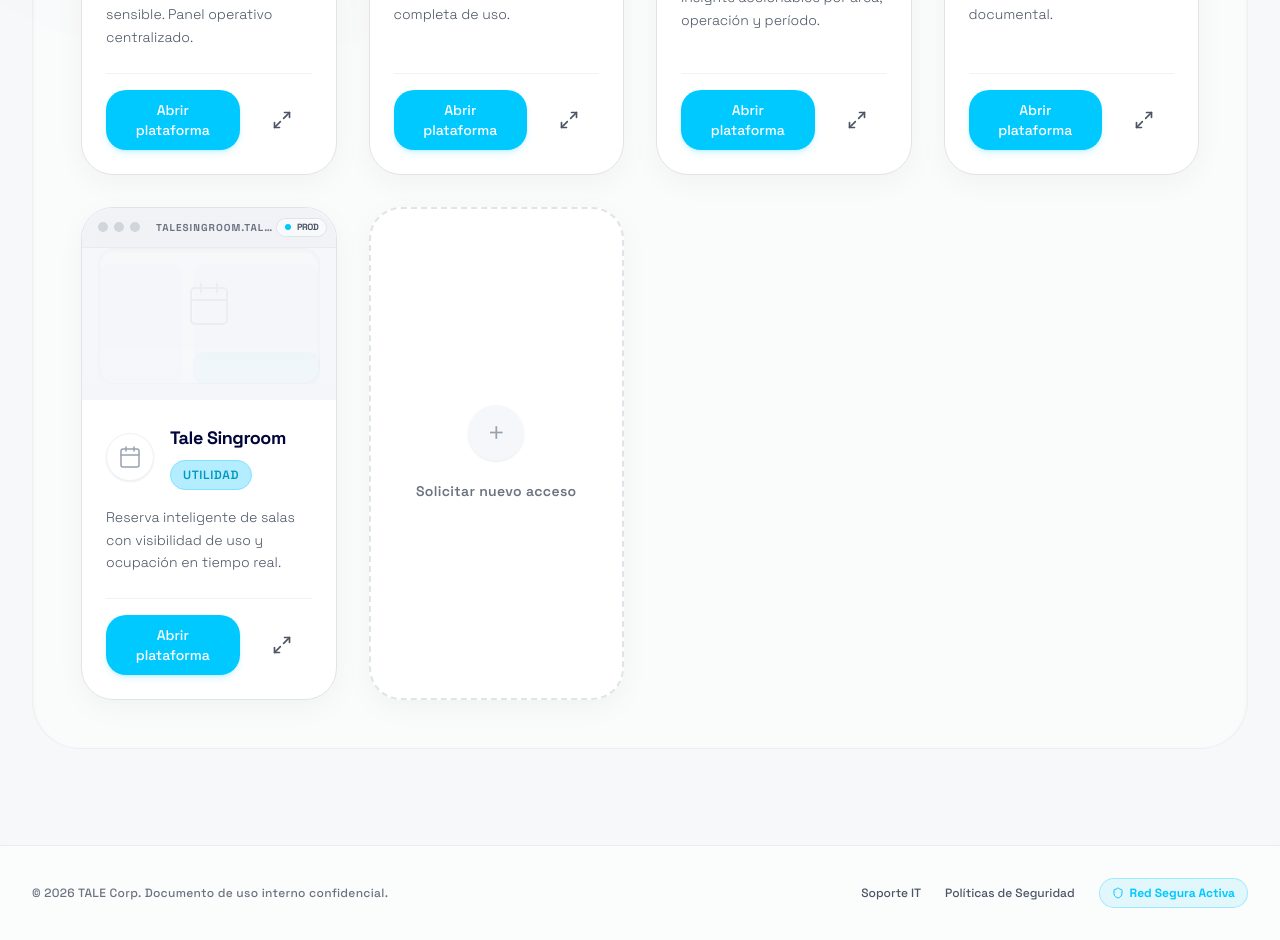
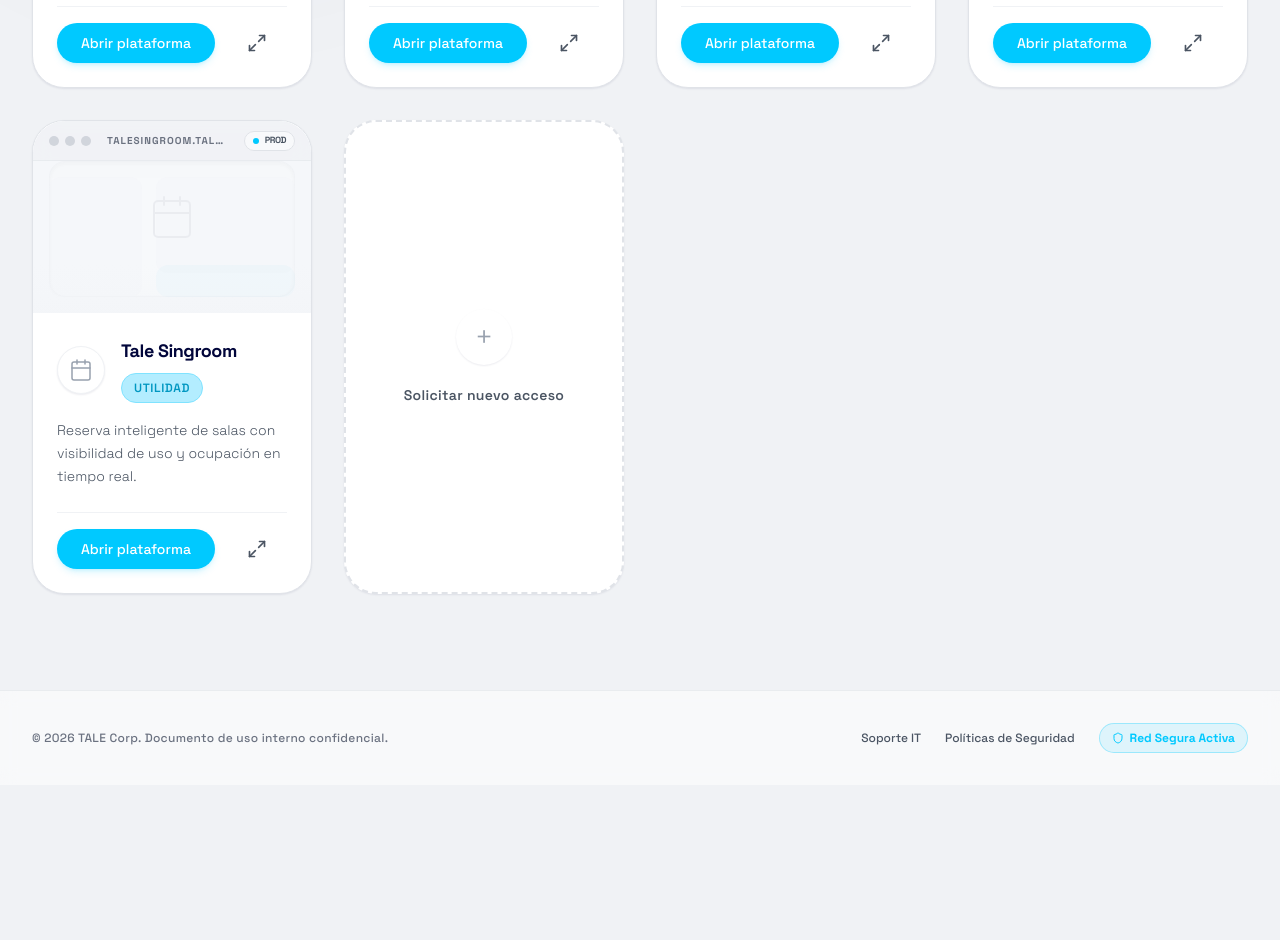
Before and after one commit to tale-ing-digital/tale_landing, a React (Vite) app: page / in a window 1280 px wide. Shown: the part 920-1860 px from the top of the page. After the commit the page ends 1705 px from the top, so only its background shows below. Built offline with nearby package versions, Linux system fonts and the light colour scheme.

Commit message:
style: restauración de layout original y optimización de contraste card-to-canvas

```diff
--- a/src/components/AppWidget.jsx
+++ b/src/components/AppWidget.jsx
@@ -11,8 +11,8 @@
       onClick={() => onAppAction(app.id, 'open')}
       className={`group relative flex flex-col rounded-3xl transition-all duration-500 cursor-pointer ${
         isActive
-          ? 'bg-white shadow-2xl shadow-cyan/10 ring-1 ring-cyan/20 transform -translate-y-1 scale-105 dark:bg-slate-800 dark:ring-cyan/50'
-          : 'glass dark:glass-dark hover:shadow-xl hover:shadow-slate-200/50 hover:bg-white dark:hover:bg-slate-700/80 hover:-translate-y-1 hover:border-slate-300'
+          ? 'bg-white shadow-2xl shadow-cyan/15 ring-1 ring-cyan/20 transform -translate-y-1 scale-105 dark:bg-slate-800 dark:ring-cyan/50'
+          : 'bg-white border border-slate-200 shadow-sm hover:shadow-xl hover:shadow-slate-200/60 hover:-translate-y-1.5 hover:border-slate-300 dark:glass-dark dark:hover:bg-slate-700/80'
       }`}
     >
       <IframePreview app={app} isActive={isActive} />
--- a/src/components/Portal.jsx
+++ b/src/components/Portal.jsx
@@ -18,7 +18,6 @@
       <HeroSection />
 
       {/* Apps Grid */}
-      <div className="bg-white/40 dark:bg-slate-900/20 backdrop-blur-sm rounded-[3rem] p-8 lg:p-12 border border-slate-200/50 dark:border-slate-800/50 shadow-inner">
       <div className="grid grid-cols-1 md:grid-cols-2 lg:grid-cols-4 gap-6 lg:gap-8 auto-rows-max">
         {APPS.map((app) => (
           <AppWidget
@@ -30,14 +29,13 @@
         ))}
 
         {/* Solicitar nuevo acceso card */}
-          <div className="group flex flex-col items-center justify-center glass dark:glass-dark rounded-3xl border-2 border-dashed border-slate-200 dark:border-slate-700 hover:border-cyan/40 dark:hover:border-cyan/40 hover:bg-white dark:hover:bg-slate-700/80 transition-all duration-300 min-h-96 cursor-pointer">
-            <div className="w-14 h-14 rounded-full bg-slate-50 dark:bg-slate-800 shadow-sm flex items-center justify-center mb-5 group-hover:scale-110 group-hover:shadow-md transition-all duration-300">
+        <div className="group flex flex-col items-center justify-center glass dark:glass-dark rounded-3xl border-2 border-dashed border-slate-200 dark:border-slate-700 hover:border-cyan/40 dark:hover:border-cyan/40 hover:bg-white/80 dark:hover:bg-slate-700/80 transition-all duration-300 min-h-96 cursor-pointer shadow-sm">
+          <div className="w-14 h-14 rounded-full bg-white dark:bg-slate-800 shadow-sm flex items-center justify-center mb-5 group-hover:scale-110 group-hover:shadow-md transition-all duration-300">
             <span className="text-3xl font-light text-slate-400 group-hover:text-cyan">+</span>
           </div>
-            <span className="text-sm font-semibold text-slate-500 dark:text-slate-400 group-hover:text-navy dark:group-hover:text-cyan tracking-wide">
+          <span className="text-sm font-semibold text-slate-600 dark:text-slate-300 group-hover:text-navy dark:group-hover:text-cyan tracking-wide">
             Solicitar nuevo acceso
           </span>
-          </div>
         </div>
       </div>
     </main>
--- a/src/styles/globals.css
+++ b/src/styles/globals.css
@@ -17,7 +17,7 @@
   }
 
   body {
-    @apply bg-slate-100/50 text-slate-900 font-sans dark:bg-slate-950;
+    @apply bg-slate-100 text-slate-900 font-sans dark:bg-slate-950;
   }
 
   /* Selection styling */
@@ -47,7 +47,7 @@
 @layer components {
   /* Premium glass effect */
   .glass {
-    @apply bg-white border border-slate-200 shadow-[0_8px_30px_rgb(0,0,0,0.04)];
+    @apply bg-white border border-slate-200/60 shadow-md shadow-slate-200/40;
   }
 
   .glass-dark {
```
Lines whose indentation alone changed are shown as unchanged.
